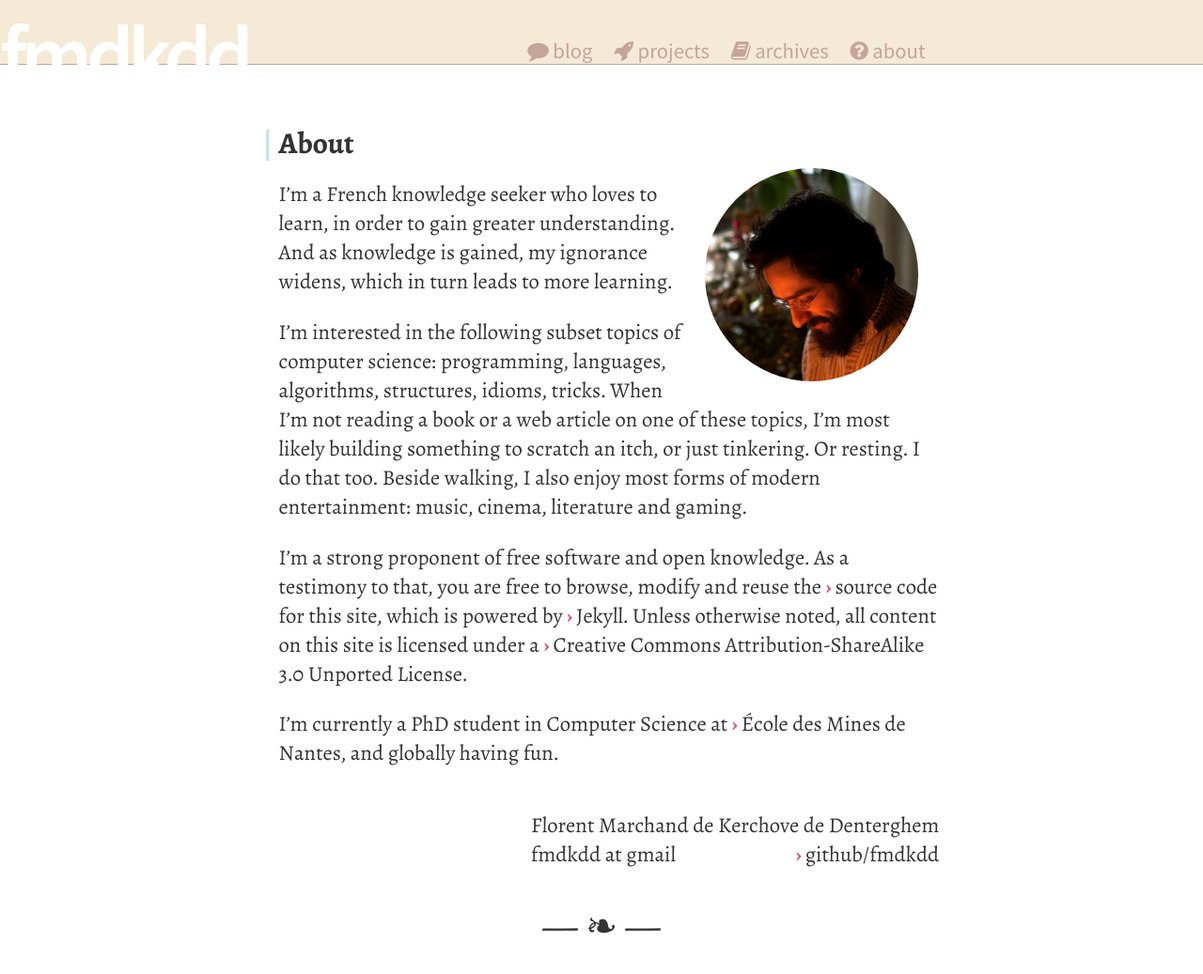
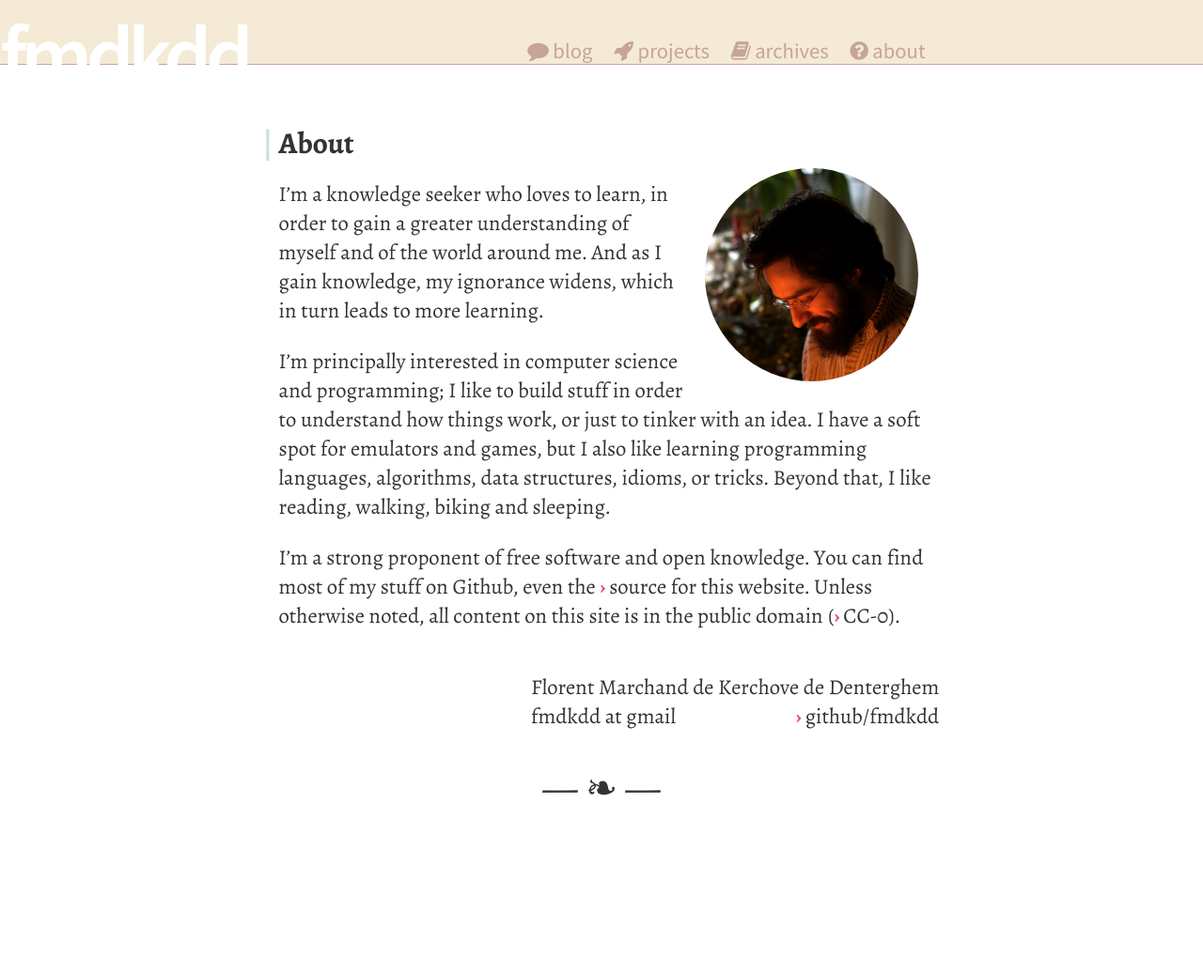
Before and after one commit to fmdkdd/fmdkdd.github.com, a Jekyll site: the page built from about.md, in a window 1280 px wide. Shown: the whole page at 94% size. Built offline with Jekyll 4.4.1, drawn with Linux system fonts in a browser that asks for light colours; some web fonts are replaced; after the commit the page ends 900 px from its top, so only the background shows below that.

Commit message:
Update blurb

```diff
--- a/about.md
+++ b/about.md
@@ -7,25 +7,19 @@ title: About
 
 ![My face](img/me.png)
 
-I'm a French knowledge seeker who loves to learn, in order to gain
-greater understanding.  And as knowledge is gained, my ignorance
-widens, which in turn leads to more learning.
+I'm a knowledge seeker who loves to learn, in order to gain a greater
+understanding of myself and of the world around me.  And as I gain knowledge, my
+ignorance widens, which in turn leads to more learning.
 
-I'm interested in the following subset topics of computer science:
-programming, languages, algorithms, structures, idioms, tricks.  When
-I'm not reading a book or a web article on one of these topics, I'm
-most likely building something to scratch an itch, or just tinkering.
-Or resting.  I do that too.  Beside walking, I also enjoy most forms
-of modern entertainment: music, cinema, literature and gaming.
+I'm principally interested in computer science and programming; I like to build
+stuff in order to understand how things work, or just to tinker with an idea.  I
+have a soft spot for emulators and games, but I also like learning programming
+languages, algorithms, data structures, idioms, or tricks.  Beyond that, I like
+reading, walking, biking and sleeping.
 
-I'm a strong proponent of free software and open knowledge.  As a
-testimony to that, you are free to browse, modify and reuse the
-[source code for this site][source], which is powered by [Jekyll][].
-Unless otherwise noted, all content on this site is licensed under a
-[Creative Commons Attribution-ShareAlike 3.0 Unported License][cc-by-sa].
-
-I'm currently a PhD student in Computer Science at
-[École des Mines de Nantes][emn], and globally having fun.
+I'm a strong proponent of free software and open knowledge.  You can find most
+of my stuff on Github, even the [source][] for this website.  Unless otherwise
+noted, all content on this site is in the public domain ([CC-0][]).
 
 <div id="sig">
 <p id="name">Florent Marchand de Kerchove de Denterghem</p>
@@ -35,7 +29,5 @@ I'm currently a PhD student in Computer Science at
 </div>
 </div>
 
-[emn]: http://www.mines-nantes.fr/
 [source]: http://www.github.com/fmdkdd/fmdkdd.github.com
-[Jekyll]: http://jekyllrb.com/
-[cc-by-sa]: http://creativecommons.org/licenses/by-sa/3.0/
+[CC-0]: https://creativecommons.org/publicdomain/zero/1.0/
```
